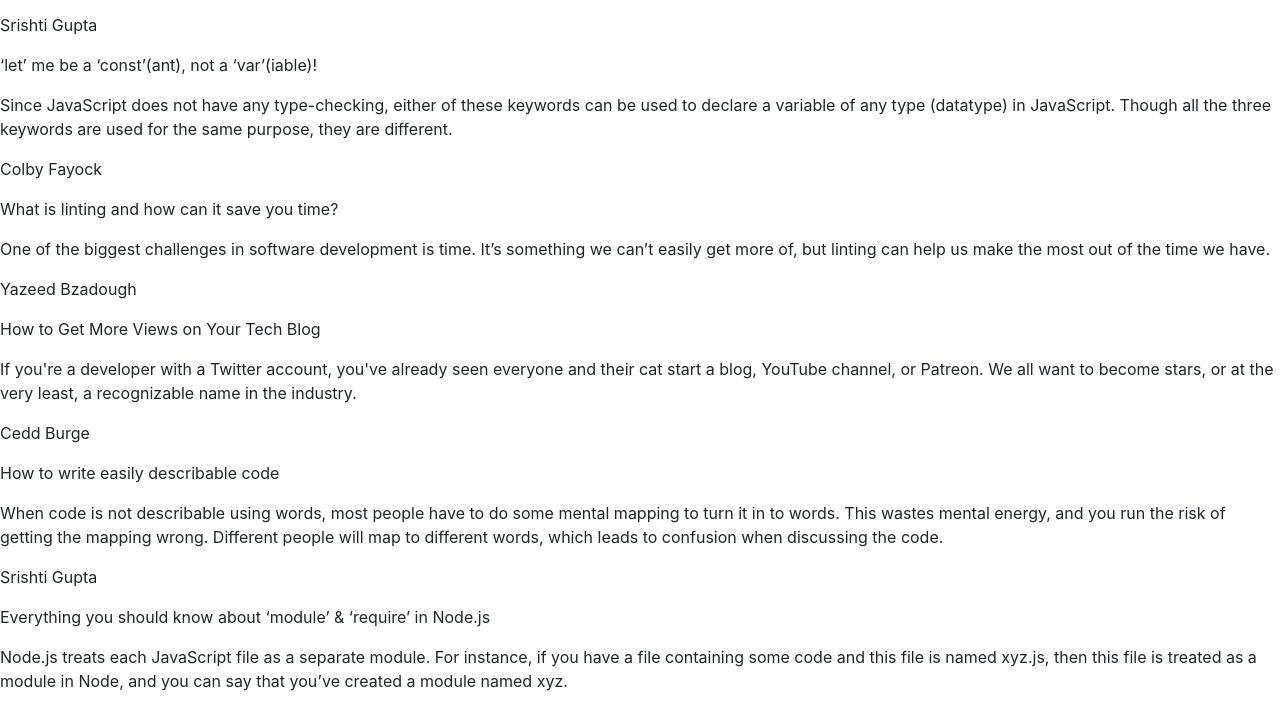
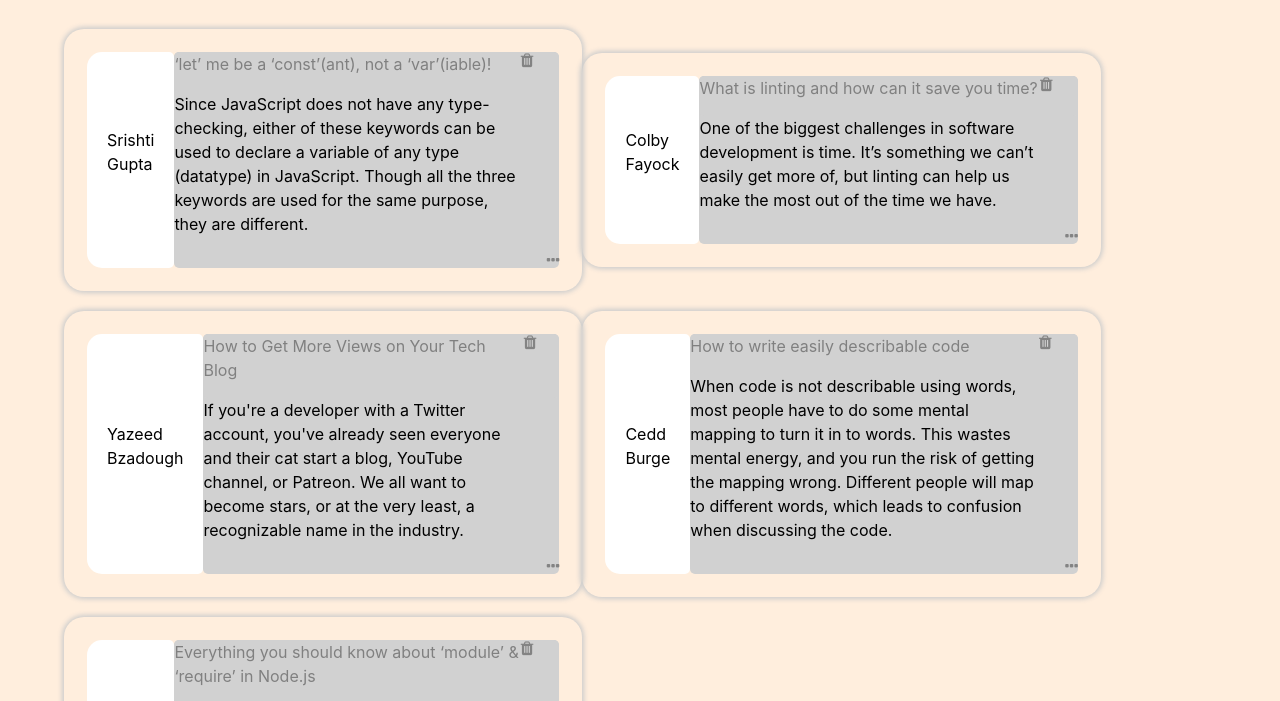
Before and after one commit to Adi1729/UpgradScribbler, a plain HTML site: page html/postslist.html in a window 1280 px wide. Shown: the part 88-789 px from the top of the page. Drawn offline with nearby package versions, Linux system fonts and the light colour scheme; a web font is replaced by a local one.

Commit message:
added part 2 - postlist

```diff
--- a/html/postslist.html
+++ b/html/postslist.html
@@ -2,12 +2,14 @@
 <html>
 
 <head>
-    <!-- TODO: Include Font Awesome file here -->
+
+    <link rel="preconnect" href="https://fonts.gstatic.com">
+    <link rel="stylesheet" href="https://maxcdn.bootstrapcdn.com/bootstrap/4.0.0/css/bootstrap.min.css"
+        integrity="sha384-Gn5384xqQ1aoWXA+058RXPxPg6fy4IWvTNh0E263XmFcJlSAwiGgFAW/dAiS6JXm" crossorigin="anonymous">
+    <link href="https://fonts.googleapis.com/css?family=Montez|Roboto|Ubuntu+Mono&display=swap" rel="stylesheet">
     <link rel="stylesheet" href="https://cdnjs.cloudflare.com/ajax/libs/font-awesome/4.7.0/css/font-awesome.min.css">
-    <!-- TODO: Include Google Fonts file here -->
-    <link href="https://fonts.googleapis.com/css?family=Montez|Roboto|Ubuntu+Mono&display=swap" rel="stylesheet">
 
-    <!-- user css files-->
+  <!-- user css files-->
     <link rel="stylesheet" type="text/css" media="screen" href="../styles/common.css" />
     <link rel="stylesheet" type="text/css" media="screen" href="../styles/postlist.css" />
 
@@ -15,12 +17,10 @@
     <script src="https://code.jquery.com/jquery-3.3.1.slim.min.js" integrity="sha384-q8i/X+965DzO0rT7abK41JStQIAqVgRVzpbzo5smXKp4YfRvH+8abtTE1Pi6jizo" crossorigin="anonymous"></script>
     <script src="https://cdnjs.cloudflare.com/ajax/libs/popper.js/1.14.3/umd/popper.min.js" integrity="sha384-ZMP7rVo3mIykV+2+9J3UJ46jBk0WLaUAdn689aCwoqbBJiSnjAK/l8WvCWPIPm49" crossorigin="anonymous"></script>
     <script src="https://stackpath.bootstrapcdn.com/bootstrap/4.1.3/js/bootstrap.min.js" integrity="sha384-ChfqqxuZUCnJSK3+MXmPNIyE6ZbWh2IMqE241rYiqJxyMiZ6OW/JmZQ5stwEULTy" crossorigin="anonymous"></script>
-    <link rel="stylesheet" href="https://maxcdn.bootstrapcdn.com/bootstrap/4.0.0/css/bootstrap.min.css"
-        integrity="sha384-Gn5384xqQ1aoWXA+058RXPxPg6fy4IWvTNh0E263XmFcJlSAwiGgFAW/dAiS6JXm" crossorigin="anonymous">
 
 </head>
 
-<body class ="postbody">
+<body >
     <!-- TODO: Include code for header here -->
 
     <div class = "header">
@@ -125,110 +125,121 @@
 
 
 
-    <div>
+    <div class ="postslist">
 
         <!-- post 1 starts here -->
-        <div>
-            <div>
+        <div class = "post">
+            <div class = "username">
                 <p>Srishti Gupta</p>
             </div>
 
-            <div>
-                <div>
+            <div class = "comment">
+                <div class = "heading">
                     <p>‘let’ me be a ‘const’(ant), not a ‘var’(iable)!</p>
                     <span>
                         <!-- TODO: Include Font Awesome icon for delete icon here -->
+                        <i class="fa fa-trash"></i>
                     </span>
                 </div>
-                <p>Since JavaScript does not have any type-checking, either of these keywords can be used to declare a variable of any type (datatype) in JavaScript. Though all the three keywords are used for the same purpose, they are different.</p>
+                <p class = "initial_text">Since JavaScript does not have any type-checking, either of these keywords can be used to declare a variable of any type (datatype) in JavaScript. Though all the three keywords are used for the same purpose, they are different.</p>
                 <span>
                     <!-- TODO: Include Font Awesome icon for horizontal ellipsis icon here -->
+                    <i class="fa fa-ellipsis-h"></i>
                 </span>
             </div>
         </div>
         <!-- post 1 ends here -->
 
         <!-- post 2 starts here -->
-        <div>
-            <div>
+        <div class = "post">
+            <div class = "username">
                 <p>Colby Fayock</p>
             </div>
 
-            <div>
-                <div>
+            <div class ="comment">
+                <div class ="heading">
                     <p>What is linting and how can it save you time?</p>
                     <span>
                         <!-- TODO: Include Font Awesome icon for delete icon here -->
+                        <i class="fa fa-trash"></i>
+
                     </span>
                 </div>
-                <p>One of the biggest challenges in software development is time. It’s something we can’t easily get more of, but linting can help us make the most out of the time we have.</p>
+                <p class = "inital_text">One of the biggest challenges in software development is time. It’s something we can’t easily get more of, but linting can help us make the most out of the time we have.</p>
                 <span>
                     <!-- TODO: Include Font Awesome icon for horizontal ellipsis icon here -->
+                    <i class="fa fa-ellipsis-h"></i>
                 </span>
             </div>
         </div>
         <!-- post 2 ends here -->
 
         <!-- post 3 starts here -->
-        <div>
-            <div>
+        <div class = "post">
+            <div class = "username">
                 <p>Yazeed Bzadough</p>
             </div>
 
-            <div>
-                <div>
+            <div class = "comment">
+                <div class = "heading">
                     <p>How to Get More Views on Your Tech Blog</p>
                     <span>
                         <!-- TODO: Include Font Awesome icon for delete icon here -->
+                        <i class="fa fa-trash"></i>
                     </span>
                 </div>
-                <p>If you're a developer with a Twitter account, you've already seen everyone and their cat start a blog, YouTube channel, or Patreon. We all want to become stars, or at the very least, a recognizable name in the industry.</p>
+                <p class = "initial_text">If you're a developer with a Twitter account, you've already seen everyone and their cat start a blog, YouTube channel, or Patreon. We all want to become stars, or at the very least, a recognizable name in the industry.</p>
                 <span>
                     <!-- TODO: Include Font Awesome icon for horizontal ellipsis icon here -->
+                    <i class="fa fa-ellipsis-h"></i>
                 </span>
             </div>
         </div>
         <!-- post 3 ends here -->
 
         <!-- post 4 starts here -->
-        <div>
-            <div>
+        <div class = "post">
+            <div class = "username">
                 <p>Cedd Burge</p>
             </div>
 
-            <div>
-                <div>
+            <div class = "comment">
+                <div class = "heading">
                     <p>How to write easily describable code</p>
                     <span>
                         <!-- TODO: Include Font Awesome icon for delete icon here -->
+                        <i class="fa fa-trash"></i>
                     </span>
                 </div>
-                <p>When code is not describable using words, most people have to do some mental mapping to turn it in to words. This wastes mental energy, and you run the risk of getting the mapping wrong. Different people will map to different words, which
+                <p class ="initial_text">When code is not describable using words, most people have to do some mental mapping to turn it in to words. This wastes mental energy, and you run the risk of getting the mapping wrong. Different people will map to different words, which
                     leads to confusion when discussing the code.</p>
                 <span>
                     <!-- TODO: Include Font Awesome icon for horizontal ellipsis icon here -->
+                    <i class="fa fa-ellipsis-h"></i>
                 </span>
             </div>
         </div>
         <!-- post 4 ends here -->
 
         <!-- post 5 starts here -->
-        <div>
-            <div>
+        <div class = "post">
+            <div class = "username">
                 <p>Srishti Gupta</p>
             </div>
 
-            <div>
-                <div>
+            <div class = "comment">
+                <div class = "heading">
                     <p>Everything you should know about ‘module’ & ‘require’ in Node.js</p>
                     <span>
                         <!-- TODO: Include Font Awesome icon for delete icon here -->
+                        <i class="fa fa-trash"></i>
                     </span>
                 </div>
-                <p>Node.js treats each JavaScript file as a separate module. For instance, if you have a file containing some code and this file is named xyz.js, then this file is treated as a module in Node, and you can say that you’ve created a module
+                <p class = "initial_text">Node.js treats each JavaScript file as a separate module. For instance, if you have a file containing some code and this file is named xyz.js, then this file is treated as a module in Node, and you can say that you’ve created a module
                     named xyz.</p>
                 <span>
                     <!-- TODO: Include Font Awesome icon for horizontal ellipsis icon here -->
+                    <i class="fa fa-ellipsis-h"></i>
                 </span>
             </div>
         </div>
--- a/styles/common.css
+++ b/styles/common.css
@@ -3,11 +3,13 @@
     font-size: 30px;
     color: rgb(67, 65, 175);
     font-weight: bold;
+    margin : 1px;
  }
 
 .sub-heading{
   font-family: 'Ubuntu Mono', monospace;
   color: rgb(0, 0, 3);
+
 
  }
 
@@ -43,5 +45,4 @@
     text-align : center;
     justify-content: space-between;
     margin: 10px;
-
 }
--- a/styles/postlist.css
+++ b/styles/postlist.css
@@ -1,7 +1,82 @@
-body {
-background-color : #ffeedd;
+body, html {
+    height : 100%;
+  }
+
+
+body{
+
+    width:100%;
+    height: 100%;
+    background-color:#ffeedd;
+
 }
 
-body, html {
-  height : 100%;
+.postslist {
+    display: flex;
+    flex-wrap: wrap;
+    align-items: center;
+    padding: 20px 5%;
+  }
+
+.post{
+    display: flex;
+    padding: 2%;
+    border-radius: 5px;
+    margin:10px 0;
+    color: black;
+    width: 45%;
+    border-radius: 20px;
+    box-shadow: 0 0 5px 2px #ccc;
+
 }
+
+.username{
+    display: flex;
+    align-items: center;
+    background-color: white;
+    border-radius: 5px;
+    color: black;
+    padding: 20px;
+    border-top-left-radius: 15px;
+    border-bottom-left-radius: 15px;
+
+}
+
+.heading{
+    display: flex;
+    flex-direction: row;
+    background-color: rgb(209, 209, 209);
+    border-radius: 5px;
+    color: grey;
+    font-weight:initial;
+
+}
+
+p{
+    width: 90%
+}
+
+
+.comment{
+    display: flex;
+    flex-direction: column;
+
+    background-color: rgb(209, 209, 209);
+    border-radius: 5px;
+    color: black;
+
+
+}
+
+.initial-text {
+    line-height: 1.2em;
+    height: 3.6em;
+    overflow: hidden;
+  }
+
+.fa-trash,
+.fa-ellipsis-h {
+  color: #838383;
+  float: right;
+  cursor: pointer;
+}
```
